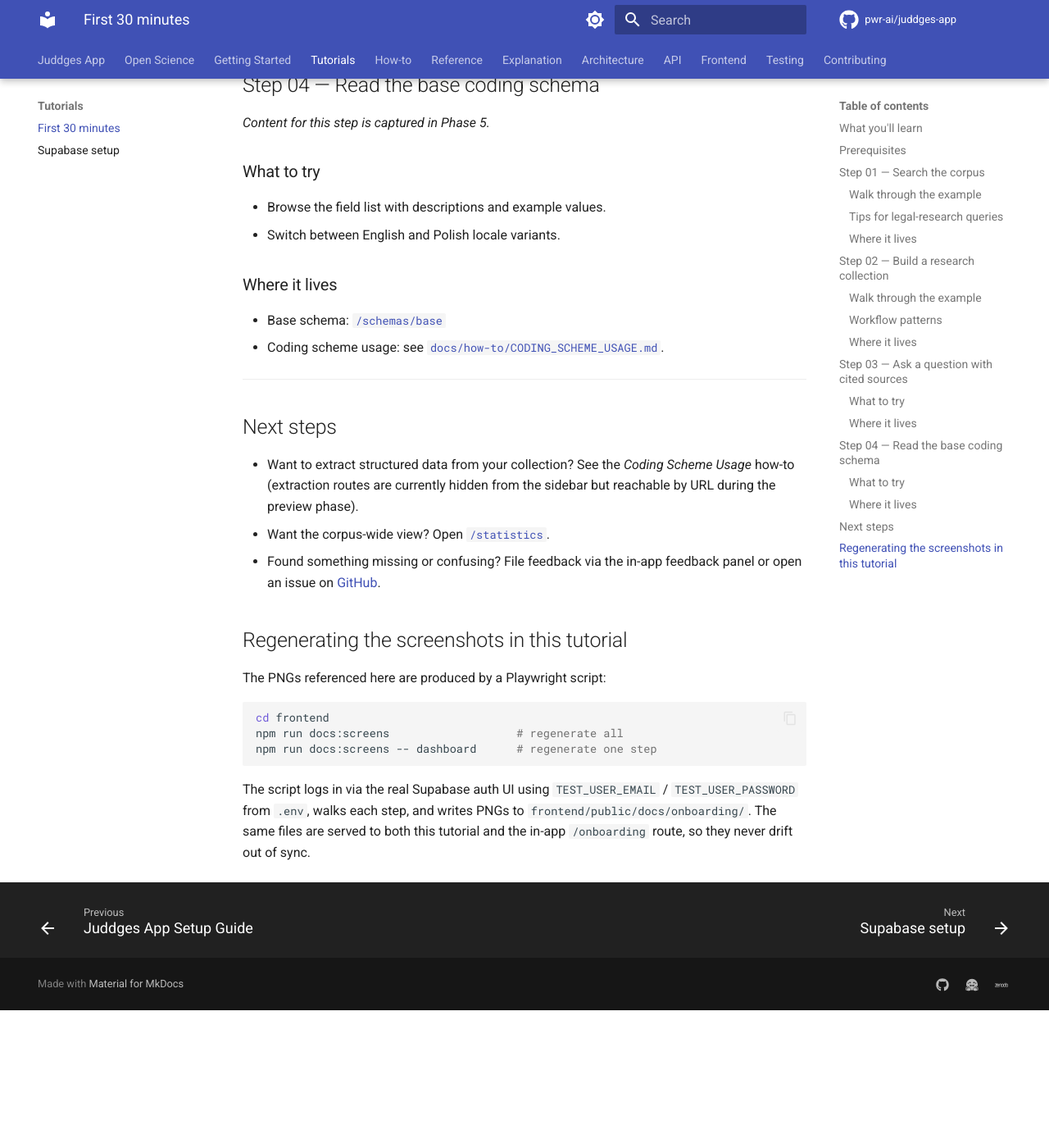
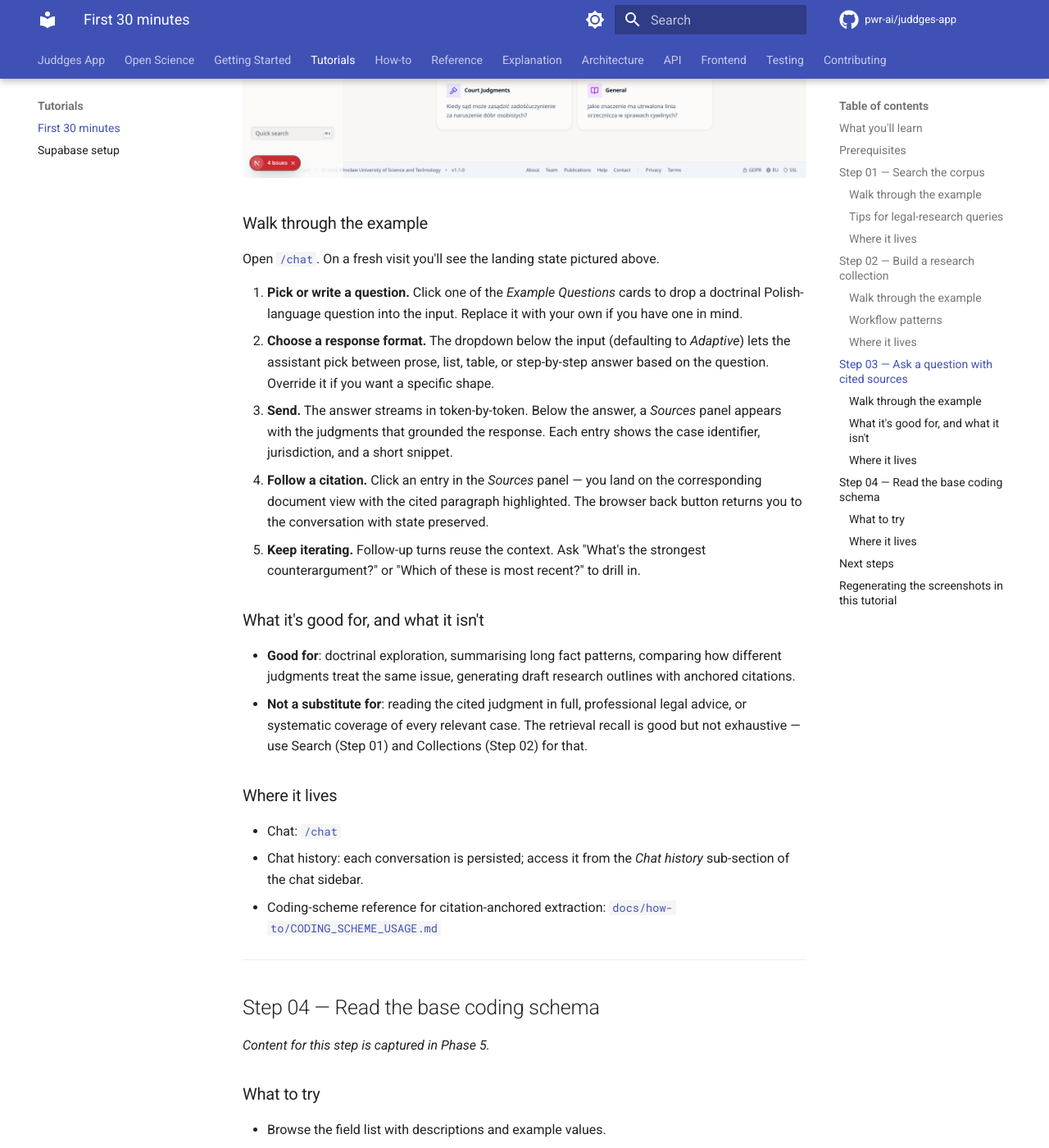
Before and after one commit to pwr-ai/juddges-app, an MkDocs documentation site: the page built from docs/tutorials/first-30-minutes.md, in a window 1280 px wide and 1400 px high, scrolled down 5140 px. Shown: the whole window at 82% size. Built offline with MkDocs 1.6.1 and Material for MkDocs 9.7.7, drawn with Linux system fonts in a browser that asks for light colours; comment, search, counter and statistics services are not loaded; before the commit the page ends 6372 px from its top, so only the background shows below that; some of the changed text lies outside the part shown.

Commit message:
feat(onboarding): Phase 4 — Step 3 Chat with citations content + screenshot
- Capture script gains a `step-3-chat` entry. Chat keeps a persistent
  connection open, so this step opts out of `networkidle` via a new
  per-step `waitUntil` option that defaults to `networkidle` and falls
  back to `load` here.
- /onboarding Step 03 now renders the chat landing state (heading,
  input bar, response-format selector, four example-question cards
  across General, Tax Law, and Court Judgments).
- Tutorial Step 03 expands into a five-step walk-through of asking a
  question and following citations back to source judgments, plus a
  "good for / not a substitute for" framing so users have the right
  expectations of retrieval-augmented answers.

```diff
--- a/docs/tutorials/first-30-minutes.md
+++ b/docs/tutorials/first-30-minutes.md
@@ -151,19 +151,55 @@
 
 ## Step 03 — Ask a question with cited sources
 
-*Content for this step is captured in Phase 4.*
+The chat assistant is **retrieval-augmented**: each question is used to
+retrieve the most relevant judgments from the corpus, those judgments are
+fed to the LLM as context, and every sentence in the response is
+grounded in a specific cited document. The cited-sources panel makes
+that grounding inspectable.
 
-### What to try
+![Chat landing page showing the heading 'What legal question can JuDDGES help you with?', the input bar with placeholder text, an Adaptive response-format selector, and four example-question cards across General, Tax Law, and Court Judgments categories.](../assets/onboarding/step-3-chat.png)
 
-- Ask a doctrinal question in Polish or English.
-- Click each citation in the sources panel — it lands you on the cited
-  paragraph in the source judgment.
+### Walk through the example
+
+Open [`/chat`](https://juddges.com/chat). On a fresh visit you'll see the
+landing state pictured above.
+
+1. **Pick or write a question.** Click one of the *Example Questions*
+   cards to drop a doctrinal Polish-language question into the input.
+   Replace it with your own if you have one in mind.
+2. **Choose a response format.** The dropdown below the input
+   (defaulting to *Adaptive*) lets the assistant pick between prose,
+   list, table, or step-by-step answer based on the question. Override
+   it if you want a specific shape.
+3. **Send.** The answer streams in token-by-token. Below the answer, a
+   *Sources* panel appears with the judgments that grounded the
+   response. Each entry shows the case identifier, jurisdiction, and a
+   short snippet.
+4. **Follow a citation.** Click an entry in the *Sources* panel — you
+   land on the corresponding document view with the cited paragraph
+   highlighted. The browser back button returns you to the conversation
+   with state preserved.
+5. **Keep iterating.** Follow-up turns reuse the context. Ask
+   "What's the strongest counterargument?" or "Which of these is
+   most recent?" to drill in.
+
+### What it's good for, and what it isn't
+
+- **Good for**: doctrinal exploration, summarising long fact patterns,
+  comparing how different judgments treat the same issue, generating
+  draft research outlines with anchored citations.
+- **Not a substitute for**: reading the cited judgment in full,
+  professional legal advice, or systematic coverage of every relevant
+  case. The retrieval recall is good but not exhaustive — use Search
+  (Step 01) and Collections (Step 02) for that.
 
 ### Where it lives
 
 - Chat: [`/chat`](https://juddges.com/chat)
-- RAG citations explainer (coming in Phase 4): see
-  `docs/explanation/rag-citations-explained.md`.
+- Chat history: each conversation is persisted; access it from the
+  *Chat history* sub-section of the chat sidebar.
+- Coding-scheme reference for citation-anchored extraction:
+  [`docs/how-to/CODING_SCHEME_USAGE.md`](../how-to/CODING_SCHEME_USAGE.md)
 
 ---
 
```
Also changed, not shown: frontend/scripts/docs/capture-screenshots.mjs (+15 -1 lines), docs/assets/onboarding/step-3-chat.png (added), frontend/public/docs/onboarding/step-3-chat.png (added), 1 other file.
